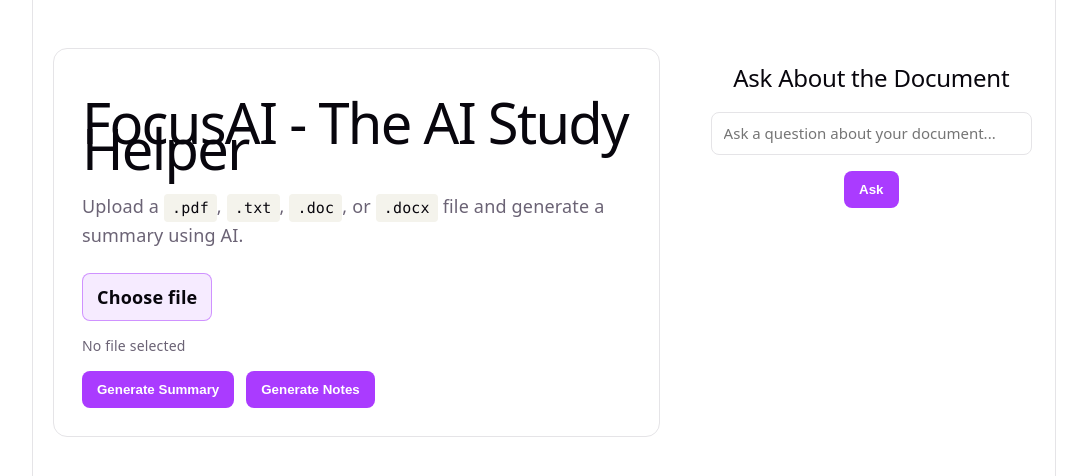
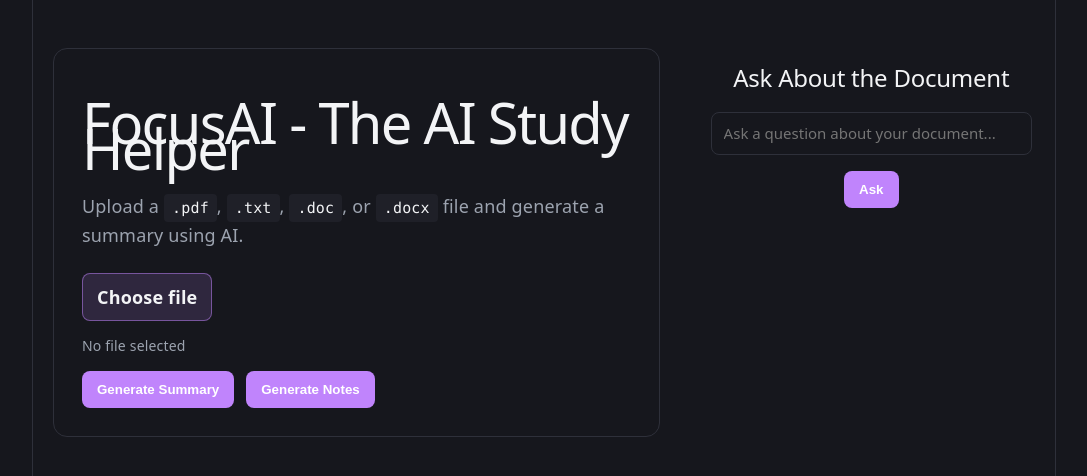
Before and after one commit to A2BUSY/focusai, a React (Vite) app: page / in a window 1280 px wide. Shown: the top 476 px of the page, without its empty margins (96-1183 px from the left). Built offline with nearby package versions, Linux system fonts and the light colour scheme.

Commit message:
remove light mode styling

```diff
--- a/server.js
+++ b/server.js
@@ -17,6 +17,7 @@
 app.use(cors())
 
 // Multer is middleware used to handle file uploads
+// This allows us to store files in memory since a database is not being used
 const upload = multer({
   storage: multer.memoryStorage(),
   limits: {
--- a/src/App.jsx
+++ b/src/App.jsx
@@ -69,7 +69,7 @@
 
     async function handleGenerateNotes() {
         setNotes('');
-        await requestDocument('/api/note', {
+        await requestDocument('/api/notes', {
             onSuccess: (data) => setNotes(data.summary),
             fallbackError: 'Unable to generate notes.',
         });
--- a/src/index.css
+++ b/src/index.css
@@ -1,14 +1,14 @@
 :root {
-    --text: #6b6375;
-    --text-h: #08060d;
-    --bg: #fff;
-    --border: #e5e4e7;
-    --code-bg: #f4f3ec;
-    --accent: #aa3bff;
-    --accent-bg: rgba(170, 59, 255, 0.1);
-    --accent-border: rgba(170, 59, 255, 0.5);
-    --social-bg: rgba(244, 243, 236, 0.5);
-    --shadow: rgba(0, 0, 0, 0.1) 0 10px 15px -3px, rgba(0, 0, 0, 0.05) 0 4px 6px -2px;
+    --text: #9ca3af;
+    --text-h: #f3f4f6;
+    --bg: #16171d;
+    --border: #2e303a;
+    --code-bg: #1f2028;
+    --accent: #c084fc;
+    --accent-bg: rgba(192, 132, 252, 0.15);
+    --accent-border: rgba(192, 132, 252, 0.5);
+    --social-bg: rgba(47, 48, 58, 0.5);
+    --shadow: rgba(0, 0, 0, 0.4) 0 10px 15px -3px, rgba(0, 0, 0, 0.25) 0 4px 6px -2px;
 
     --sans: system-ui, 'Segoe UI', Roboto, sans-serif;
     --heading: system-ui, 'Segoe UI', Roboto, sans-serif;
@@ -16,7 +16,7 @@
 
     font: 18px/145% var(--sans);
     letter-spacing: 0.18px;
-    color-scheme: light dark;
+    color-scheme: dark;
     color: var(--text);
     background: var(--bg);
 
@@ -25,23 +25,8 @@
     }
 }
 
-@media (prefers-color-scheme: dark) {
-    :root {
-        --text: #9ca3af;
-        --text-h: #f3f4f6;
-        --bg: #16171d;
-        --border: #2e303a;
-        --code-bg: #1f2028;
-        --accent: #c084fc;
-        --accent-bg: rgba(192, 132, 252, 0.15);
-        --accent-border: rgba(192, 132, 252, 0.5);
-        --social-bg: rgba(47, 48, 58, 0.5);
-        --shadow: rgba(0, 0, 0, 0.4) 0 10px 15px -3px, rgba(0, 0, 0, 0.25) 0 4px 6px -2px;
-    }
-
-    #social .button-icon {
-        filter: invert(1) brightness(2);
-    }
+#social .button-icon {
+    filter: invert(1) brightness(2);
 }
 
 body {
```
